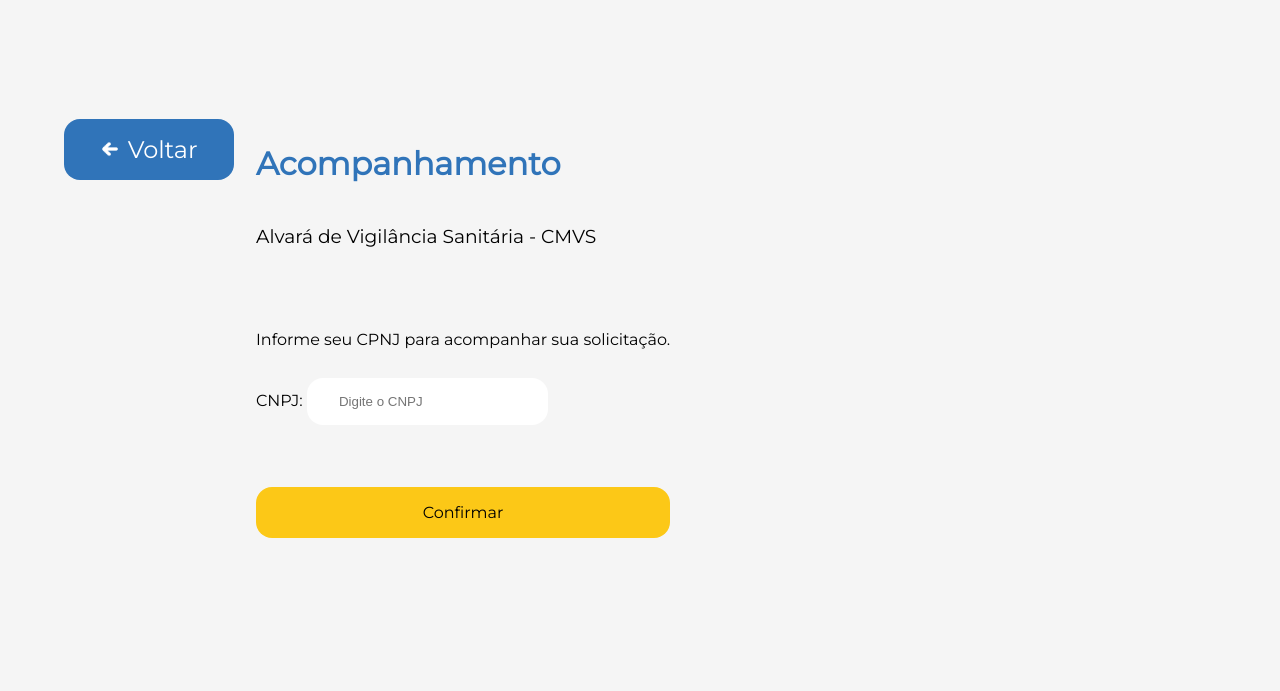
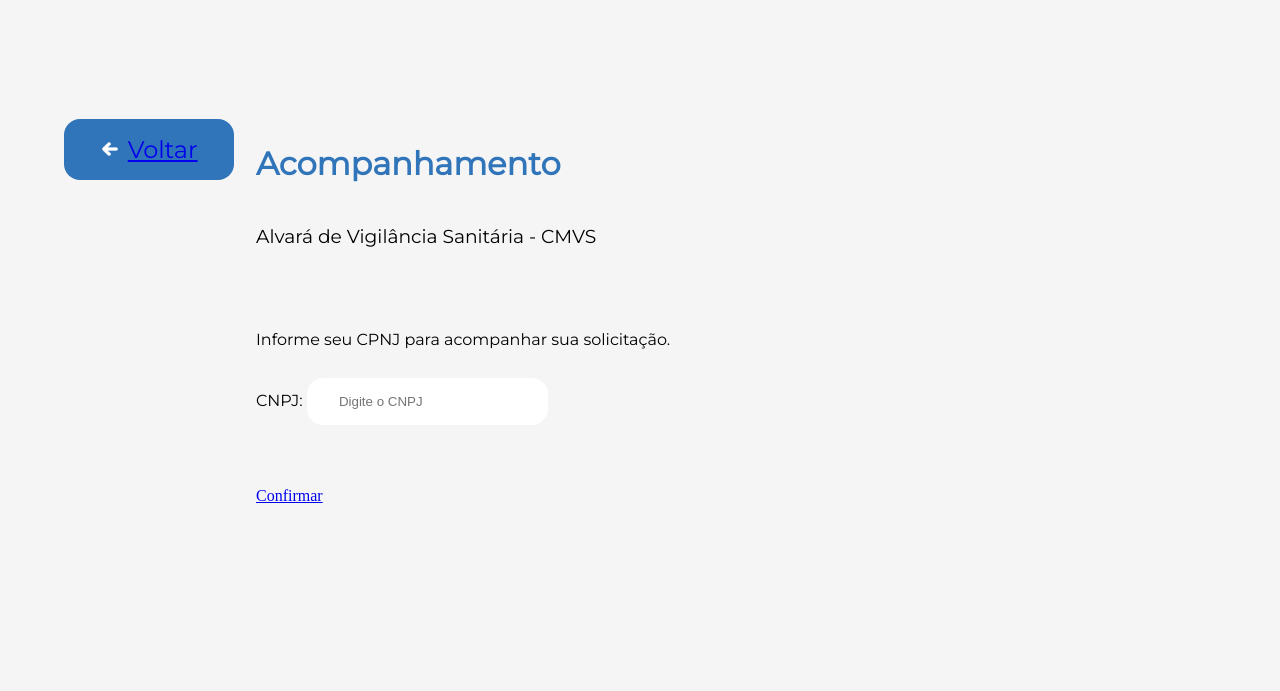
Before and after one commit to parceria-praxis/praxis, a plain HTML site: page acompanhamento.html in a window 1280 px wide. Shown: the part 109-800 px from the top of the page. Drawn offline with Linux system fonts and the light colour scheme.

Commit message:
Corrigir links entre as páginas

```diff
--- a/acompanhamento.html
+++ b/acompanhamento.html
@@ -34,7 +34,7 @@
     <div class="voltar">
       <button>
         <img src="img/bi_arrow-up-short.png" alt="" />
-        Voltar
+        <a href="alvara.html">Voltar</a>
       </button>
     </div>
 
@@ -49,7 +49,7 @@
       </div>
 
       <div class="botao">
-        <button>Confirmar</button>
+        <a href="status.html">Confirmar</a>
       </div>
     </div>
 
```
Also changed, not shown: historico.html (+1 -1 lines), solicitacao.html (+1 -1 lines), status.html (+1 -1 lines).
